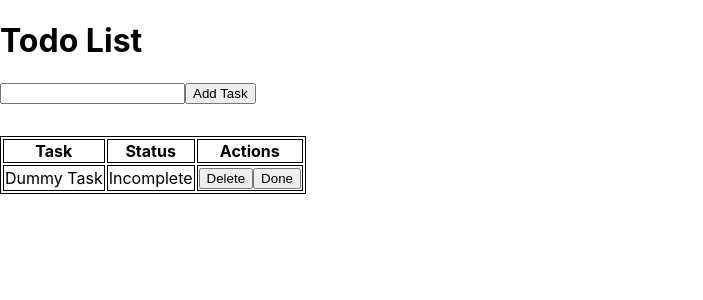
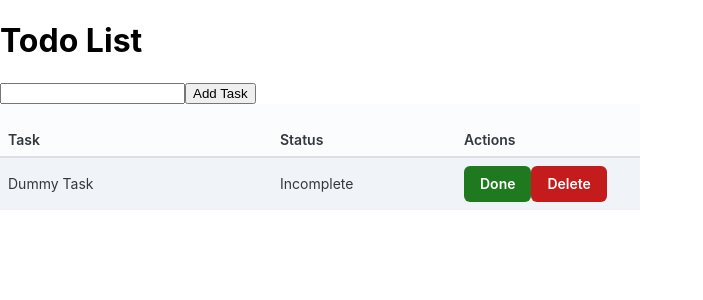
Before and after one commit to hassan-imran/simple-todo-app, a React (Create React App) app in the folder client/: page / in a window 1280 px wide. Shown: the top 300 px of the page, without its empty margins (0-703 px from the left). Built offline with nearby package versions, Linux system fonts and the light colour scheme.

Commit message:
Beautification of the Table

```diff
--- a/client/package.json
+++ b/client/package.json
@@ -8,6 +8,7 @@
     "@fontsource/roboto": "^5.0.12",
     "@material/web": "^1.3.0",
     "@mui/icons-material": "^5.15.14",
+    "@mui/joy": "^5.0.0-beta.32",
     "@mui/material": "^5.15.14",
     "@testing-library/jest-dom": "^5.17.0",
     "@testing-library/react": "^13.4.0",
--- a/client/src/App.css
+++ b/client/src/App.css
@@ -1,4 +1,4 @@
-table, th, td {
+/* table, th, td {
   margin-top: 2em;
   border: 1px solid;
-}
+} */
--- a/client/src/App.js
+++ b/client/src/App.js
@@ -2,6 +2,8 @@ import './App.css';
 import TodoForm from './TodoForm';
 import React, {useState} from 'react';
 import TodoList from './TodoList';
+
+
 
 function App() {
   const [tasks, setTask] = useState([
--- a/client/src/TodoList.js
+++ b/client/src/TodoList.js
@@ -1,3 +1,5 @@
+import { Table, Button, Typography } from '@mui/joy';
+
 const TodoList = ({ tasks, setTask }) => {
 
     const deleteTask = (id) => {
@@ -15,7 +17,7 @@ const TodoList = ({ tasks, setTask }) => {
     }
 
     return (
-        <table>
+            <Table aria-label="basic table" variant='soft' sx={{ '& thead th:nth-child(1)': { width: '40%' }, maxWidth: '50%' }}>
                 <thead>
                     <tr>
                         <th>Task</th>
@@ -29,13 +31,13 @@ const TodoList = ({ tasks, setTask }) => {
                             <td>{task.text}</td>
                             <td>{task.completed ? 'Completed' : 'Incomplete'}</td>
                             <td>
-                            <button onClick={() => deleteTask(task.id)}>Delete</button>
-                            <button onClick={() => markCompleted(task.id)}>{task.completed ? 'In progress': 'Done'}</button>
+                                <Button variant='solid' color='success' onClick={() => markCompleted(task.id)}>{task.completed ? 'In progress' : 'Done'}</Button>
+                                <Button variant='solid' color='danger' onClick={() => deleteTask(task.id)}>Delete</Button>
                             </td>
                         </tr>
                     ))}
                 </tbody>
-        </table>
+            </Table>
     )
 }
 
```
Also changed, not shown: 1 other file (tests, documents, lock files or other folders). Lines whose indentation alone changed are shown as unchanged.
